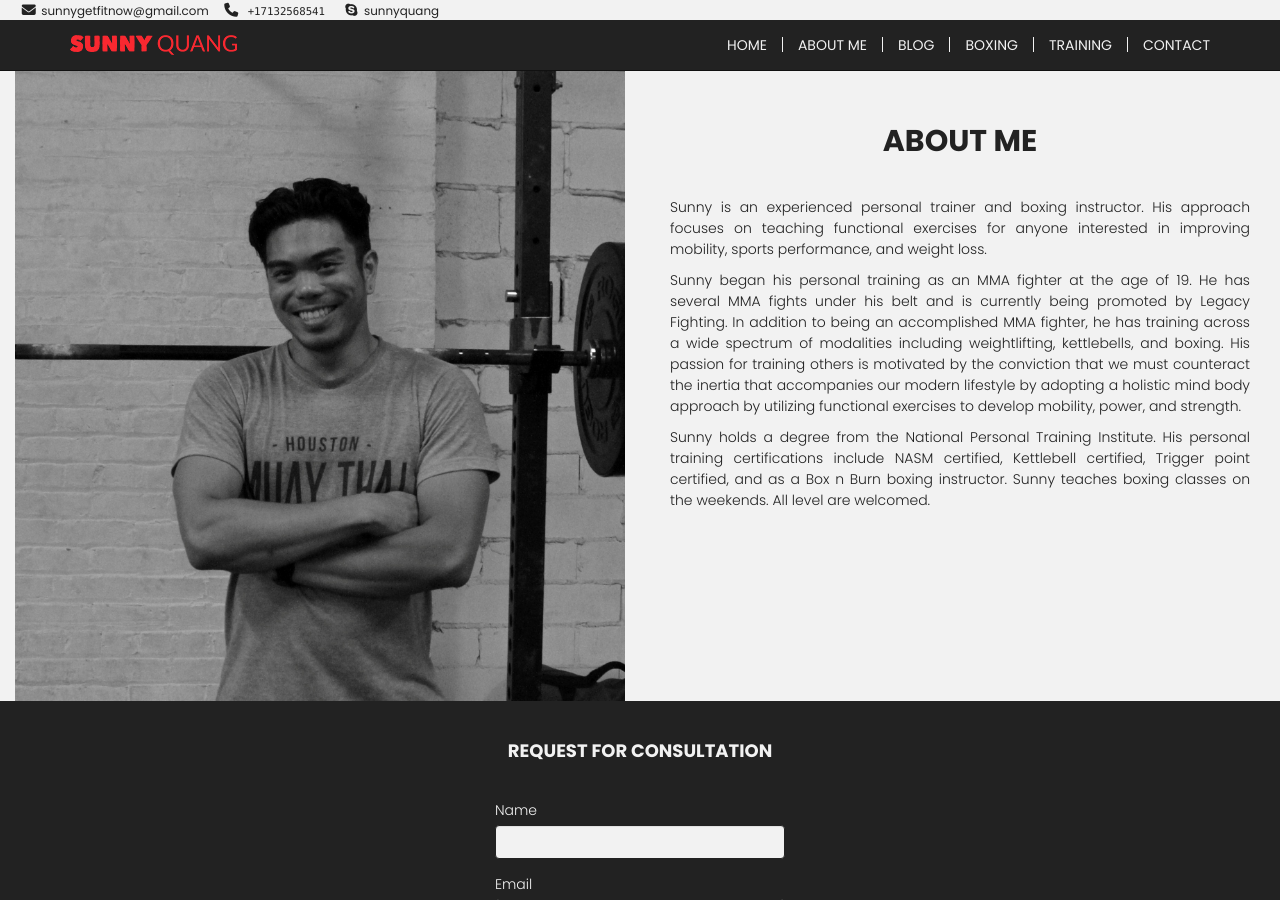
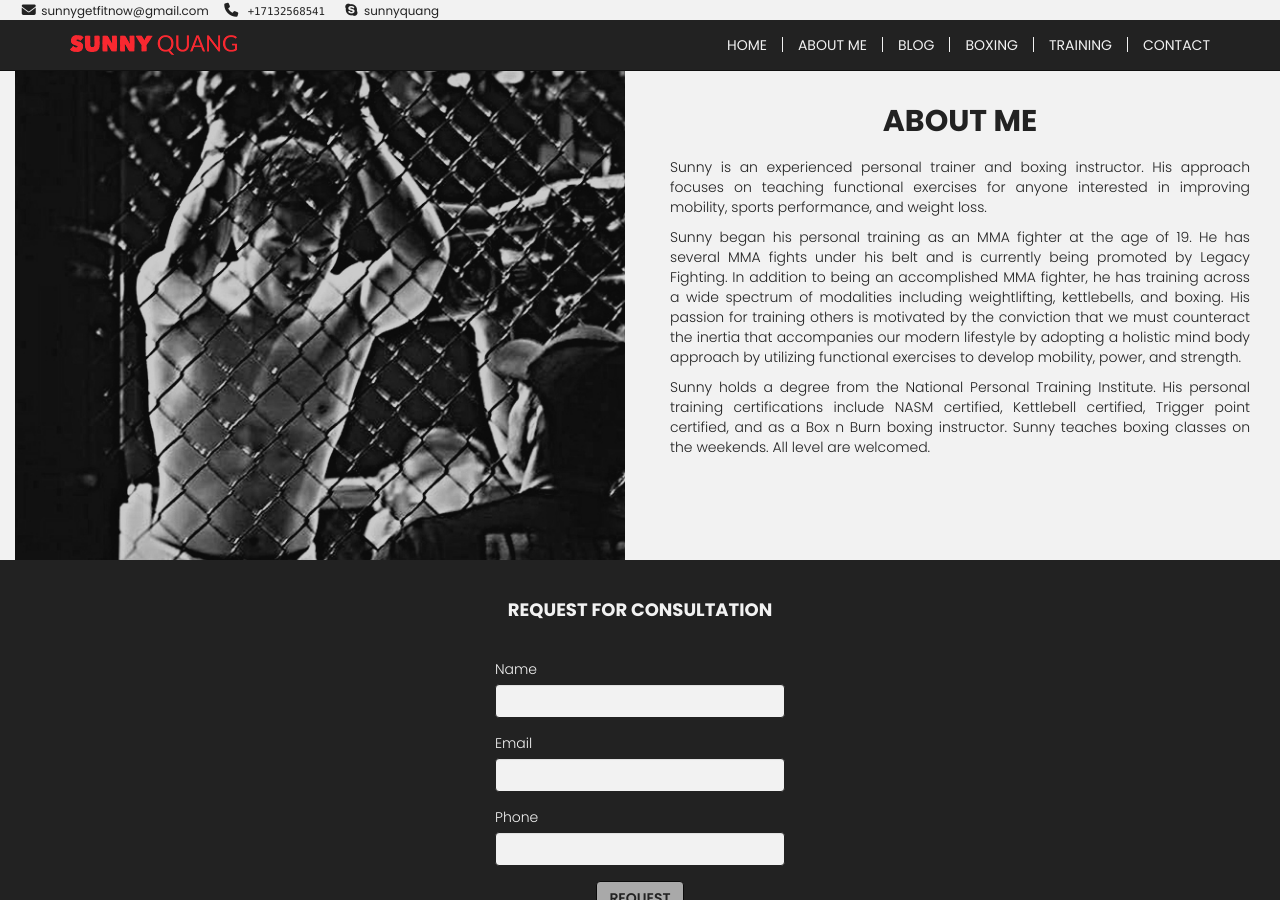
Before and after one commit to sunnyquang/sunnyquang.github.io, a Jekyll site: the page built from about.html, in a window 1280 px wide and 900 px high. Built offline with Jekyll 4.4.1, drawn with Linux system fonts in a browser that asks for light colours; nearby versions of some CDN libraries; comment, search, counter and statistics services are not loaded.

Commit message:
added about me image

```diff
--- a/about.html
+++ b/about.html
@@ -17,14 +17,14 @@ heading: About Me
       <div class="col-md-6">
         <div class="panel panel-default no-background no-border no-shadow">
           <div class="panel-body">
-            <div class="page-header no-border text-center">
+            <div class="page-header no-border text-center no-margin">
               <h2 class="text-uppercase font-heavy color-brand">
                 {{ page.heading }}
               </h2>
             </div><!-- .page-header -->
 
             {% for paragraph in site.data.about.paragraphs %}
-              <p class="text-justify font-light" style="line-height: 1.5em;">
+              <p class="text-justify font-light">
                 {{ paragraph }}
               </p>
             {% endfor %}
```
Also changed, not shown: assets/img/about-landscape.jpg, assets/img/about-square.jpg.
